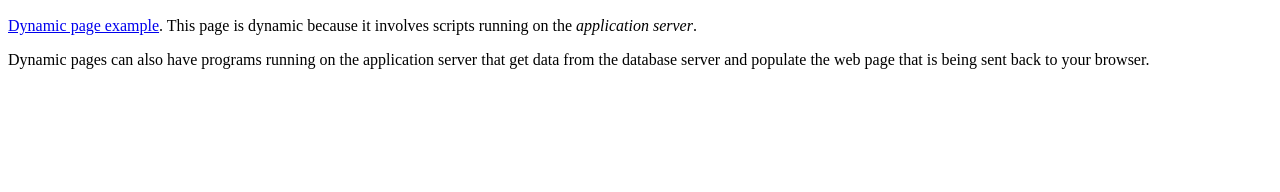
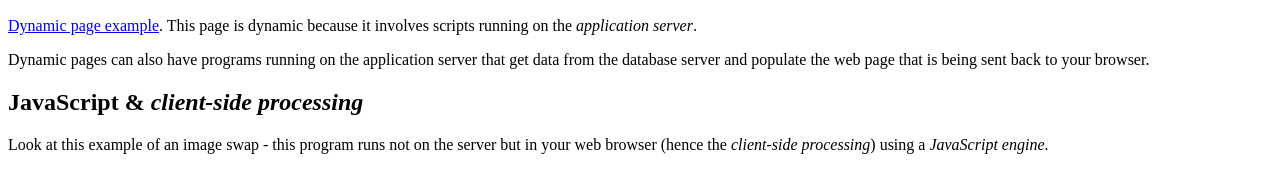
Before and after one commit to p-buda/p-buda.github.io, a plain HTML site: page prog-fun/static-page.html in a window 1280 px wide. Shown: the part 468-660 px from the top of the page. Drawn offline with Linux system fonts and the light colour scheme.

Commit message:
Add info about the client-side processing.

```diff
--- a/prog-fun/static-page.html
+++ b/prog-fun/static-page.html
@@ -14,5 +14,8 @@
     <h2>Now, click on this link to see a dynamic web page!</h2>
     <p><a href="https://tidy-tapir.glitch.me/" target="_blank">Dynamic page example</a>. This page is dynamic because it involves scripts running on the <em>application server</em>.</p>
     <p>Dynamic pages can also have programs running on the application server that get data from the database server and populate the web page that is being sent back to your browser.</p>
+
+    <h2>JavaScript &amp; <em>client-side processing</em></h2>
+    <p>Look at this example of an image swap - this program runs not on the server but in your web browser (hence the <em>client-side processing</em>) using a <em>JavaScript engine</em>.</p>
 </body>
 </html>
```
